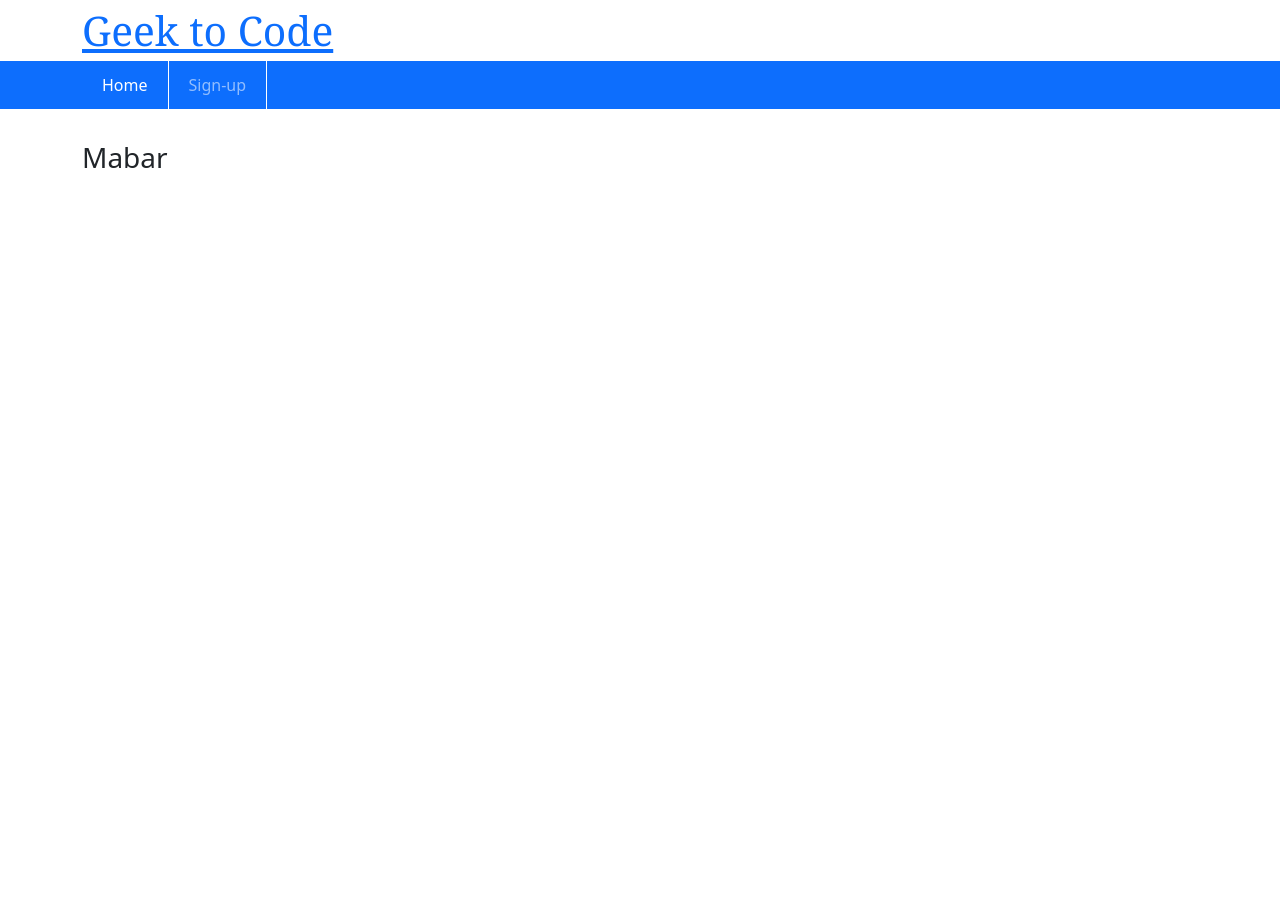
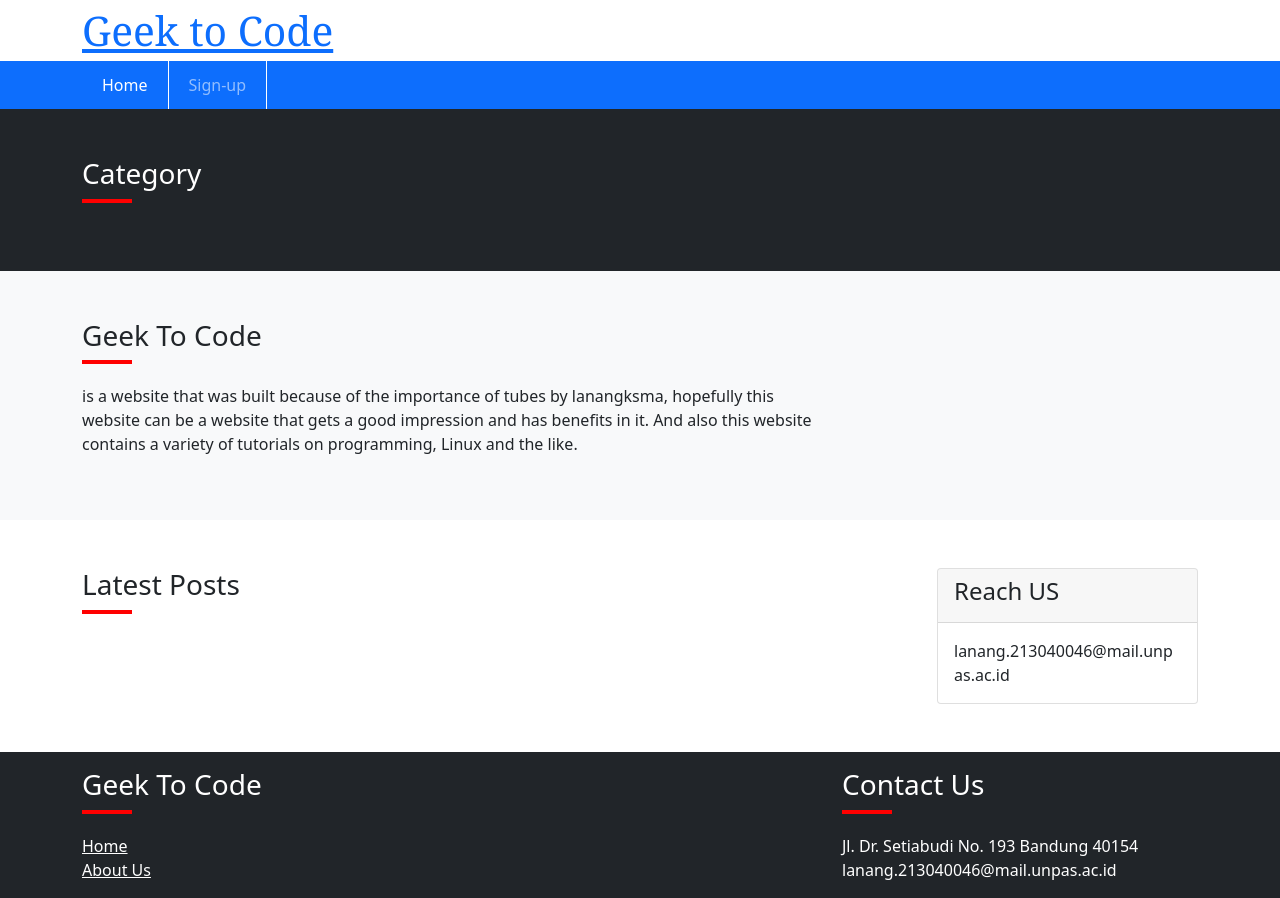
Before and after one commit to lanangksma/pw2022_b_213040046, a PHP site: page / in a window 1280 px wide. Before the commit the page ends 168 px from the top, so only its background shows below. Run offline with PHP 8.4, Linux system fonts and the light colour scheme; data that the repository does not hold is empty.

Commit message:
Styling Home Page

```diff
--- a/tubes/assets/css/custom.css
+++ b/tubes/assets/css/custom.css
@@ -12,3 +12,9 @@
     border-right: 1px solid #fff;
     padding: 12px 20px !important;
 }
+.underline {
+    height: 4px;
+    width: 50px;
+    background-color: red;
+    margin-bottom: 20px;
+}
--- a/tubes/includes/footer.php
+++ b/tubes/includes/footer.php
@@ -1,7 +1,27 @@
+<div class="py-3 bg-dark">
+    <div class="container">
+        <div class="row">
+            <div class="col-md-8">
+                <h3 class="text-white">Geek To Code</h3>
+                <div class="underline mb"></div>
+                <div><a href="#home text-decoration-none" class="text-white">Home</a></div>
+                <div><a href="#about text-decoration-none" class="text-white">About Us</a></div>
+            </div>
+            <div class="col-md-4">
+                <h3 class="text-white">Contact Us</h3>
+                <div class="underline mb"></div>
+                <div class="text-white">Jl. Dr. Setiabudi No. 193 Bandung 40154</div>
+                <div><a href="" class="text-white text-decoration-none">lanang.213040046@mail.unpas.ac.id</a></div>
+            </div>
+        </div>
+    </div>
+</div>
+
 
 <script src="assets/js/jquery.min.js"></script>
 <script src="assets/js/bootstrap5.bundle.min.js"></script>
 <script src="assets/js/scripts.js"></script>
 
 </body>
+
 </html>
--- a/tubes/includes/navbar.php
+++ b/tubes/includes/navbar.php
@@ -15,7 +15,7 @@
 
 
 
-<nav class="navbar navbar-expand-lg bg-primary navbar-dark">
+<nav class="navbar navbar-expand-lg bg-primary navbar-dark sticky-top">
   <div class="container">
     <a class="navbar-brand d-block d-sm-none d-md-none" href="#"></a>
     <button class="navbar-toggler" type="button" data-bs-toggle="collapse" data-bs-target="#navbarSupportedContent" aria-controls="navbarSupportedContent" aria-expanded="false" aria-label="Toggle navigation">
--- a/tubes/index.php
+++ b/tubes/index.php
@@ -4,16 +4,103 @@ include ('includes/header.php');
 include ('includes/navbar.php');
 ?>
 
-<div class="py-3"></div>
+<div class="py-5 bg-dark">
     <div class="container">
         <div class="row">
             <div class="col-md-12">
+                <?php include ('message.php'); ?>
+                <h3 class="text-white">Category</h3>
+                <div class="underline mb"></div>
+            </div>
 
-            <?php include ('message.php'); ?>
+            <?php
+                $home_category = "SELECT * FROM categories WHERE navbar_status='0' AND status='0' LIMIT 10 ";
+                $home_category_run = mysqli_query($conn, $home_category);
 
-                <h3>Mabar</h3>
+                if(mysqli_num_rows($home_category_run) > 0)
+                {
+                    foreach($home_category_run as $homeitem)
+                    {
+                    ?>
+                        <div class="col-md-3 mb-4">
+                            <a class="text-decoration-none" href="category.php?title=<?= $homeitem['slug']; ?>">
+                                <div class="card card-body">
+                                    <?= $homeitem['name']; ?>
+                                </div>
+                            </a>
+                        </div>
+                    <?php
+                    }
+                }
+            ?>
+
+        </div>
+    </div>
+</div>
+
+<!-- About Section -->
+
+<div class="py-5 bg-light">
+    <div class="container">
+        <div class="row">
+            <div class="col-md-8">
+                <?php include ('message.php'); ?>
+                <h3 class="text-dark">Geek To Code</h3>
+                <div class="underline mb"></div>
+                <p>
+                    is a website that was built because of the importance of tubes by lanangksma, hopefully this website can be a website that gets a good impression and has benefits in it. And also this website contains a variety of tutorials on programming, Linux and the like.
+                </p>
+            </div>
+        </div>
+    </div>
+</div>
+
+<!-- Latest Post Section -->
+
+<div class="py-5 bg-white">
+    <div class="container">
+        <div class="row">
+            <div class="col-md-9">
+                <?php include ('message.php'); ?>
+                <h3 class="text-dark">Latest Posts</h3>
+                <div class="underline mb"></div>
+
+                <?php
+                    $home_posts = "SELECT * FROM posts WHERE status='0' ORDER BY id DESC LIMIT 8 ";
+                    $home_posts_run = mysqli_query($conn, $home_posts);
+
+                    if(mysqli_num_rows($home_posts_run) > 0)
+                    {
+                        foreach($home_posts_run as $homePostsitem)
+                        {
+                        ?>
+                            <div class="mb-4">
+                                <a class="text-decoration-none" href="post.php?title=<?= $homePostsitem['slug']; ?>">
+                                    <div class="card card-body bg-light">
+                                        <?= $homePostsitem['name']; ?>
+                                    </div>
+                                </a>
+                            </div>
+                        <?php
+                        }
+                    }
+                ?>
 
             </div>
+
+            <div class="col-md-3">
+                <div class="card">
+                    <div class="card-header">
+                        <h4>Reach US</h4>
+                    </div>
+                    <div class="card-body">
+                        lanang.213040046@mail.unpas.ac.id
+                    </div>
+                </div>
+            </div>
+
+
+
         </div>
     </div>
 </div>
```
